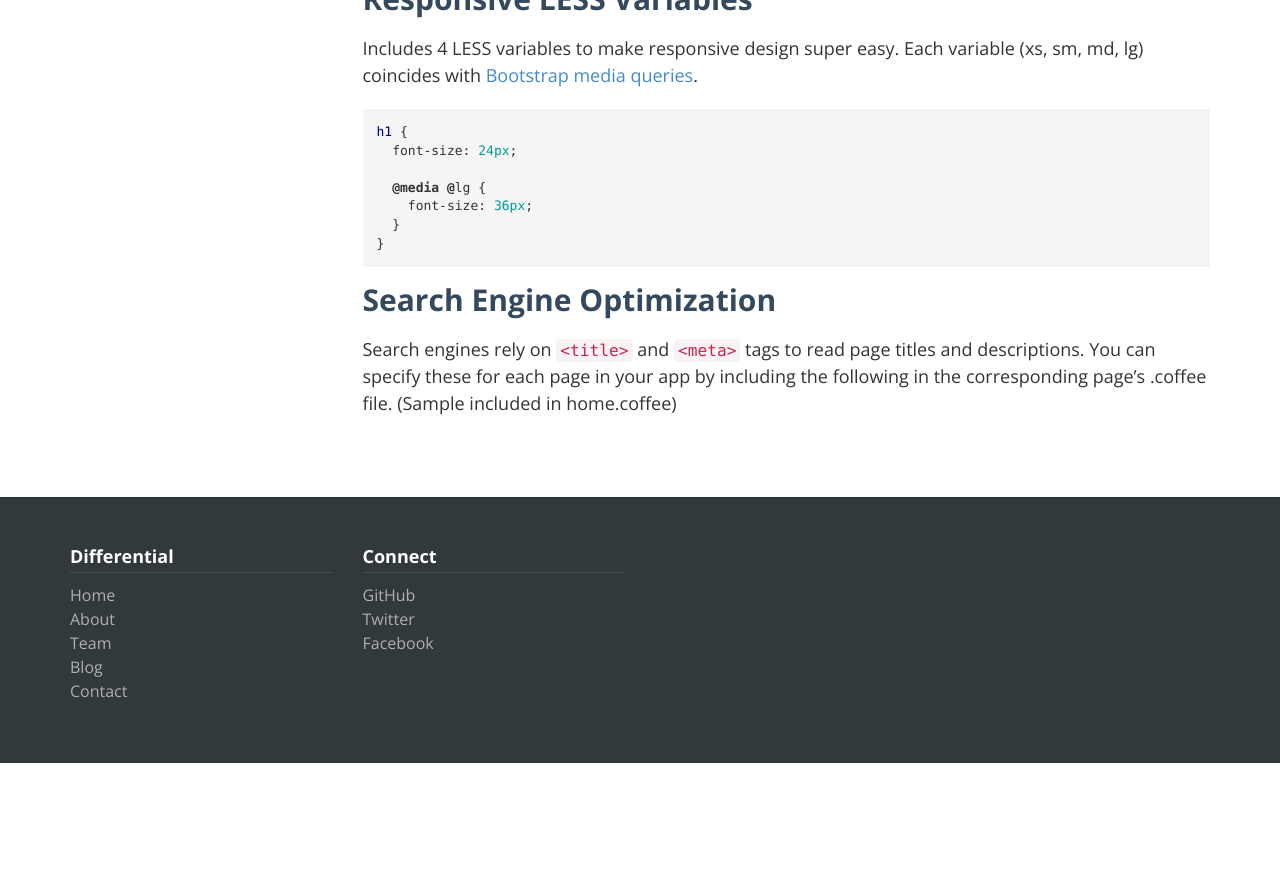
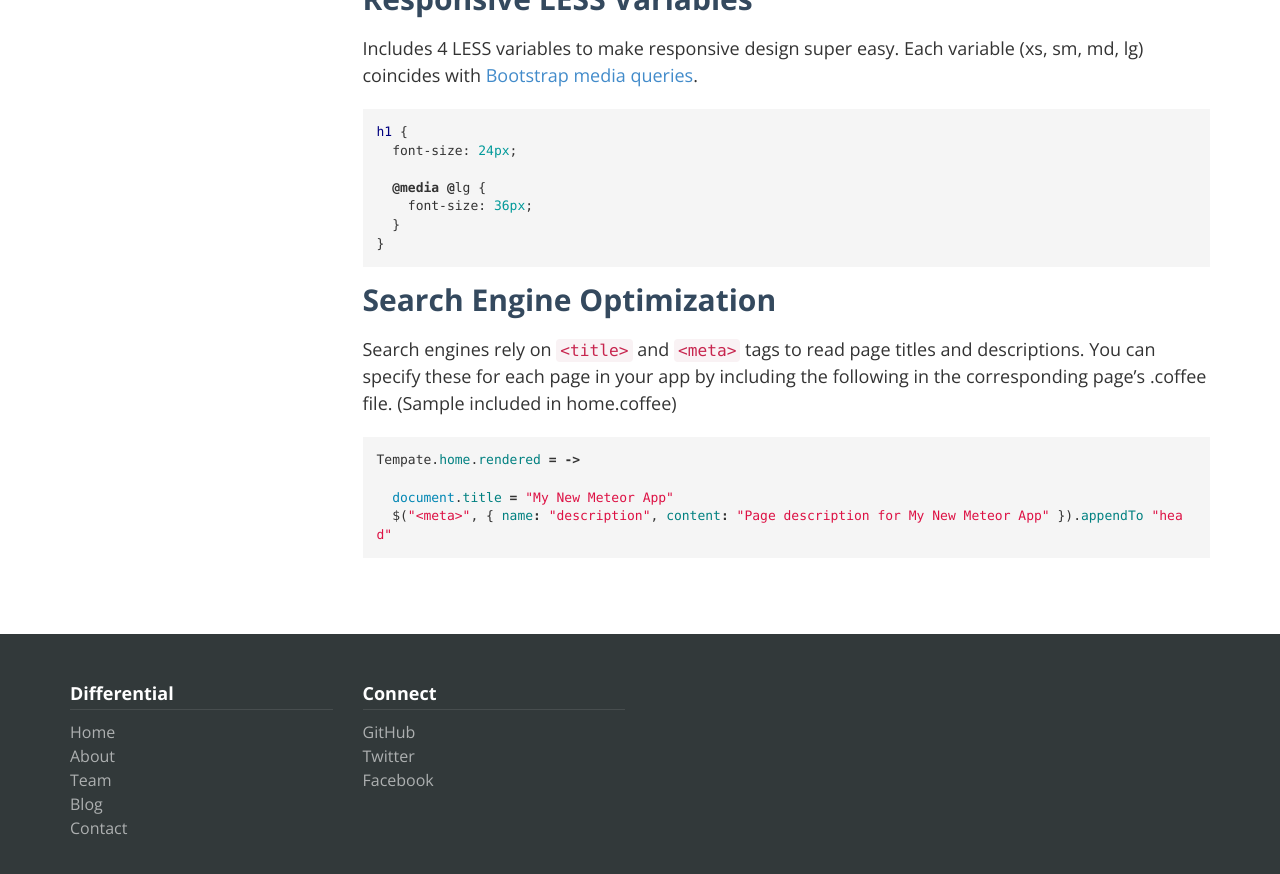
Before and after one commit to Differential/meteor-boilerplate, a Jekyll site: the page built from index.markdown, in a window 1280 px wide and 900 px high, scrolled down 1560 px. Shown: the top 874 px of the window. Built offline with Jekyll 4.4.1, drawn with Linux system fonts in a browser that asks for light colours; nearby versions of some CDN libraries; Markdown is read by kramdown in place of the engine named in the settings; before the commit the page ends 2323 px from its top, so only the background shows below that.

Commit message:
Fix copy

```diff
--- a/index.markdown
+++ b/index.markdown
@@ -76,4 +76,9 @@ Search engines rely on `<title>` and `<meta>` tags to read page titles and descr
 
 {% highlight coffee %}
 
+Tempate.home.rendered = ->
+
+  document.title = "My New Meteor App"
+  $("<meta>", { name: "description", content: "Page description for My New Meteor App" }).appendTo "head"
+
 {% endhighlight %}
```
